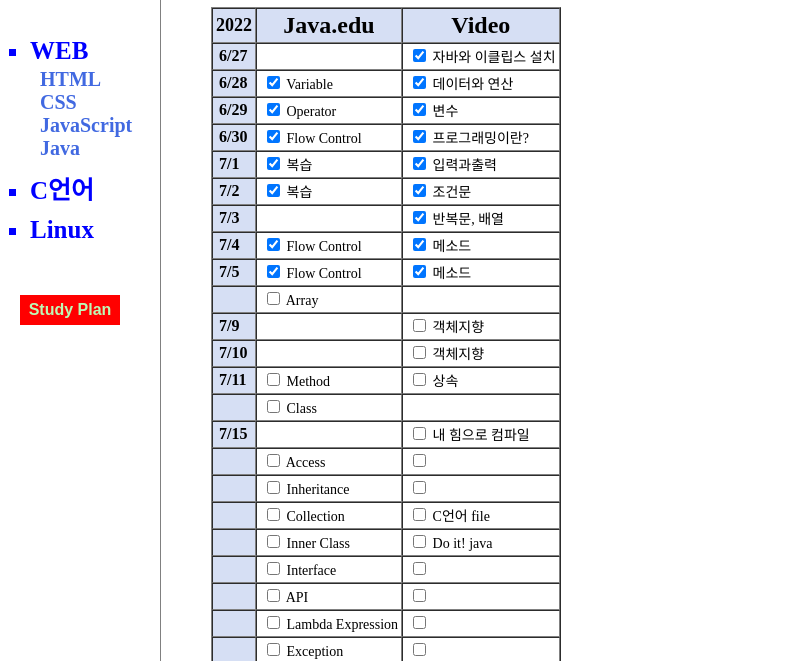
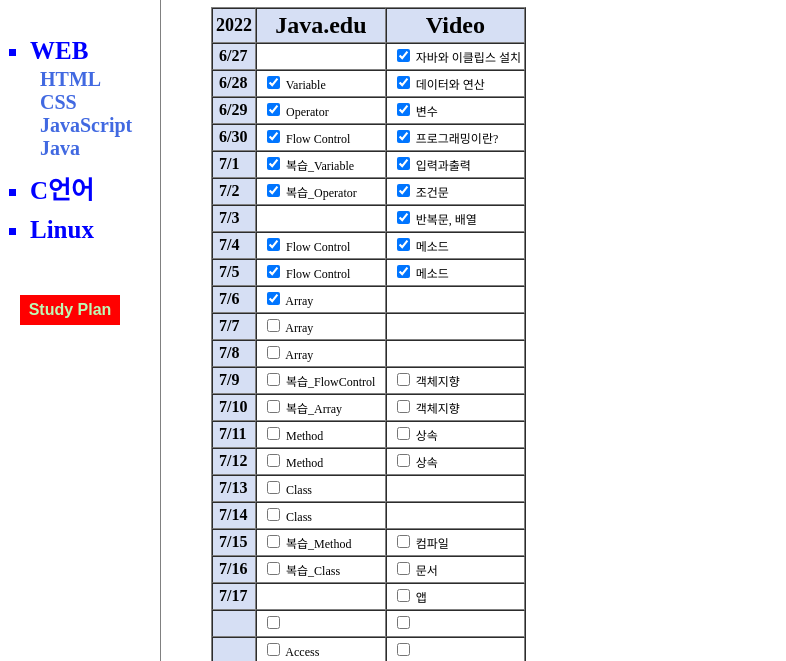
Before and after one commit to crushon9/MyFirstWEB, a plain HTML site: page ★Plan_java.html in a window 1280 px wide. Shown: the part 122-783 px from the top of the page, without its empty margins (0-786 px from the left). Drawn offline with Linux system fonts and the light colour scheme.

Commit message:
plan amend

```diff
--- a/★Plan_java.html
+++ b/★Plan_java.html
@@ -10,6 +10,7 @@
   #date { background-color: #d6dff4; font-size: 16px; font-weight: bold; padding-left: 6px; }
   #thead { background-color: #d6dff4; font-size: 24px; }
   #year { background-color: #d6dff4; font-size: 18px; }
+  td {font-size: 12px;}
 </style>
 
 <link rel="stylesheet" href="CSS_Style.css">
@@ -62,21 +63,28 @@
           <tr><td id="date">6/28</td><td><input type="checkbox" checked> Variable</td><td><input type="checkbox"checked> 데이터와 연산</td>
           <tr><td id="date">6/29</td><td><input type="checkbox" checked> Operator</td><td><input type="checkbox"checked> 변수</td>
           <tr><td id="date">6/30</td><td><input type="checkbox" checked> Flow Control</td><td><input type="checkbox"checked> 프로그래밍이란?</td>
-          <tr><td id="date">7/1</td><td><input type="checkbox"checked> 복습</td><td><input type="checkbox"checked> 입력과출력</td>
-          <tr><td id="date">7/2</td><td><input type="checkbox"checked> 복습</td><td><input type="checkbox"checked> 조건문</td>
+          <tr><td id="date">7/1</td><td><input type="checkbox"checked> 복습_Variable</td><td><input type="checkbox"checked> 입력과출력</td>
+          <tr><td id="date">7/2</td><td><input type="checkbox"checked> 복습_Operator</td><td><input type="checkbox"checked> 조건문</td>
           <tr><td id="date">7/3</td><td></td><td><input type="checkbox"checked> 반복문, 배열</td>
           <tr><td id="date">7/4</td><td><input type="checkbox"checked> Flow Control</td><td><input type="checkbox"checked> 메소드</td>
           <tr><td id="date">7/5</td><td><input type="checkbox"checked> Flow Control</td><td><input type="checkbox"checked> 메소드</td>
-          <tr><td id="date"></td><td><input type="checkbox"> Array</td><td></td>
-          <tr><td id="date">7/9</td><td></td><td><input type="checkbox"> 객체지향</td>
-          <tr><td id="date">7/10</td><td></td><td><input type="checkbox"> 객체지향</td>
+          <tr><td id="date">7/6</td><td><input type="checkbox"checked> Array</td><td></td>
+          <tr><td id="date">7/7</td><td><input type="checkbox"> Array</td><td></td>
+          <tr><td id="date">7/8</td><td><input type="checkbox"> Array</td><td></td>
+          <tr><td id="date">7/9</td><td><input type="checkbox"> 복습_FlowControl</td><td><input type="checkbox"> 객체지향</td>
+          <tr><td id="date">7/10</td><td><input type="checkbox"> 복습_Array</td><td><input type="checkbox"> 객체지향</td>
           <tr><td id="date">7/11</td><td><input type="checkbox"> Method</td><td><input type="checkbox"> 상속</td>
-          <tr><td id="date"></td><td><input type="checkbox"> Class</td><td></td>
-          <tr><td id="date">7/15</td><td></td><td><input type="checkbox"> 내 힘으로 컴파일</td>
+          <tr><td id="date">7/12</td><td><input type="checkbox"> Method</td><td><input type="checkbox"> 상속</td>
+          <tr><td id="date">7/13</td><td><input type="checkbox"> Class</td><td></td>
+          <tr><td id="date">7/14</td><td><input type="checkbox"> Class</td><td></td>
+          <tr><td id="date">7/15</td><td><input type="checkbox"> 복습_Method</td><td><input type="checkbox"> 컴파일</td>
+          <tr><td id="date">7/16</td><td><input type="checkbox"> 복습_Class</td><td><input type="checkbox"> 문서</td>
+          <tr><td id="date">7/17</td><td></td><td><input type="checkbox"> 앱</td>
+          <tr><td id="date"></td><td><input type="checkbox"></td><td><input type="checkbox"> </td>
           <tr><td id="date"></td><td><input type="checkbox"> Access</td><td><input type="checkbox"> </td>
-          <tr><td id="date"></td><td><input type="checkbox"> Inheritance</td><td><input type="checkbox"> </td>
+          <tr><td id="date"></td><td><input type="checkbox"> Inheritance</td><td><input type="checkbox"> Do it java</td>
           <tr><td id="date"></td><td><input type="checkbox"> Collection</td><td><input type="checkbox"> C언어 file</td>
-          <tr><td id="date"></td><td><input type="checkbox"> Inner Class</td><td><input type="checkbox"> Do it! java</td>
+          <tr><td id="date"></td><td><input type="checkbox"> Inner Class</td><td><input type="checkbox"> </td>
           <tr><td id="date"></td><td><input type="checkbox"> Interface</td><td><input type="checkbox"> </td>
           <tr><td id="date"></td><td><input type="checkbox"> API</td><td><input type="checkbox"> </td>
           <tr><td id="date"></td><td><input type="checkbox"> Lambda Expression</td><td><input type="checkbox"> </td>
```
Also changed, not shown: ★Plan_C.html (+4 -3 lines).
